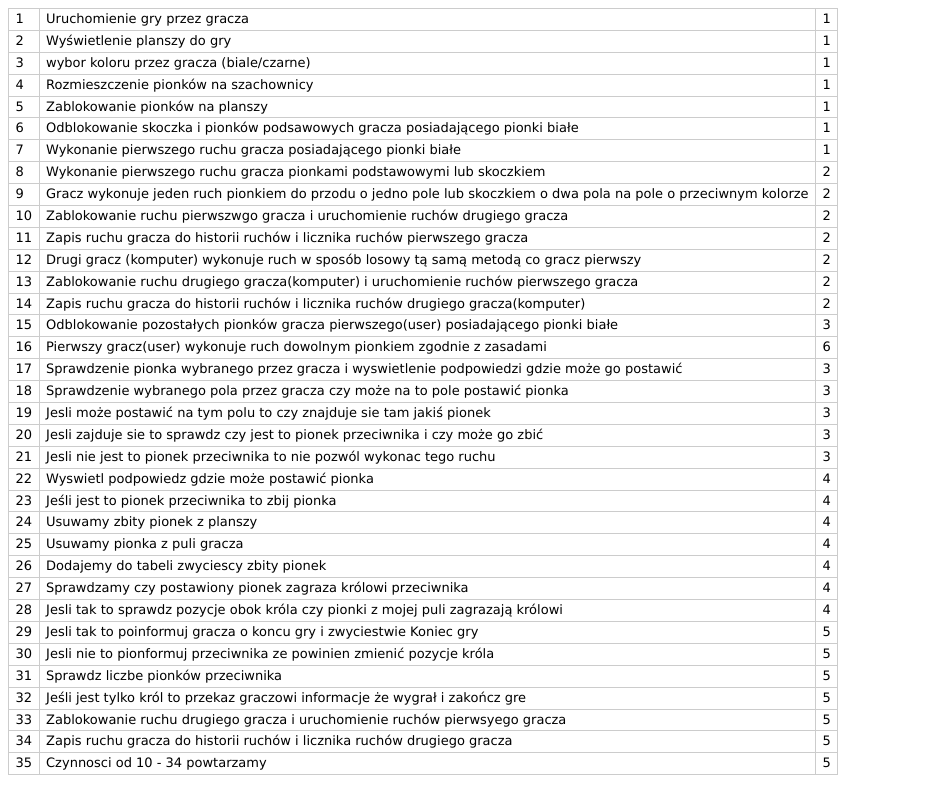
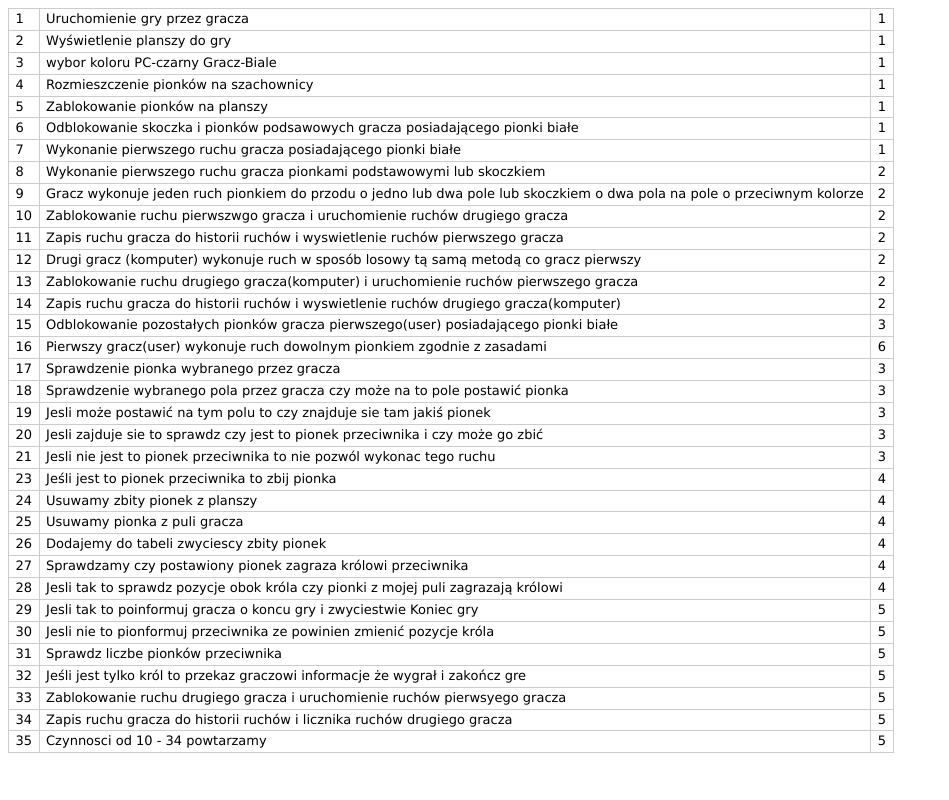
Before and after one commit to peterm10/ChessForAndroid, a plain HTML site: page HistoryGameChess.html in a window 1280 px wide. Shown: the whole page, without its empty margins (0-949 px from the left). Drawn offline with Linux system fonts and the light colour scheme.

Commit message:
Update HistoryGameChess.html

```diff
--- a/HistoryGameChess.html
+++ b/HistoryGameChess.html
@@ -19,7 +19,7 @@
 
 <tr><td>2</td><td>Wyświetlenie planszy do gry</td><td>1</td></tr>
 
-<tr><td>3</td><td>wybor koloru przez gracza (biale/czarne)</td><td>1</td></tr>
+<tr><td>3</td><td>wybor koloru PC-czarny Gracz-Biale</td><td>1</td></tr>
 
 <tr><td>4</td><td>Rozmieszczenie pionków na szachownicy</td><td>1</td></tr>
 
@@ -31,23 +31,23 @@
 
 <tr><td>8</td><td>Wykonanie pierwszego ruchu gracza pionkami podstawowymi lub skoczkiem</td><td>2</td></tr>
 
-<tr><td>9</td><td>Gracz wykonuje jeden ruch pionkiem do przodu o jedno pole lub skoczkiem o dwa pola na pole o przeciwnym kolorze</td><td>2</td></tr>
+<tr><td>9</td><td>Gracz wykonuje jeden ruch pionkiem do przodu o jedno lub dwa pole lub skoczkiem o dwa pola na pole o przeciwnym kolorze</td><td>2</td></tr>
 
 <tr><td>10</td><td>Zablokowanie ruchu pierwszwgo gracza i uruchomienie ruchów drugiego gracza </td><td>2</td></tr>
 
-<tr><td>11</td><td>Zapis ruchu gracza do historii ruchów i licznika ruchów pierwszego gracza</td><td>2</td></tr>
+<tr><td>11</td><td>Zapis ruchu gracza do historii ruchów i wyswietlenie ruchów pierwszego gracza</td><td>2</td></tr>
 
 <tr><td>12</td><td>Drugi gracz (komputer) wykonuje ruch w sposób losowy tą samą metodą co gracz pierwszy</td><td>2</td></tr>
 
 <tr><td>13</td><td>Zablokowanie ruchu drugiego gracza(komputer) i uruchomienie ruchów pierwszego gracza </td><td>2</td></tr>
 
-<tr><td>14</td><td>Zapis ruchu gracza do historii ruchów i licznika ruchów drugiego gracza(komputer)</td><td>2</td></tr>
+<tr><td>14</td><td>Zapis ruchu gracza do historii ruchów i wyswietlenie ruchów drugiego gracza(komputer)</td><td>2</td></tr>
 
 <tr><td>15</td><td>Odblokowanie pozostałych pionków gracza pierwszego(user) posiadającego pionki białe</td><td>3</td></tr>
 
 <tr><td>16</td><td>Pierwszy gracz(user) wykonuje ruch dowolnym pionkiem zgodnie z zasadami</td><td>6</td></tr>
 
-<tr><td>17</td><td>Sprawdzenie pionka wybranego przez gracza i wyswietlenie podpowiedzi gdzie może go postawić </td><td>3</td></tr>
+<tr><td>17</td><td>Sprawdzenie pionka wybranego przez gracza</td><td>3</td></tr>
 
 <tr><td>18</td><td>Sprawdzenie wybranego pola przez gracza czy może na to pole postawić pionka</td><td>3</td></tr>
 
@@ -55,9 +55,7 @@
 
 <tr><td>20</td><td>Jesli zajduje sie to sprawdz czy jest to pionek przeciwnika i czy może go zbić</td><td>3</td></tr>
 
-<tr><td>21</td><td>Jesli nie jest to pionek przeciwnika to nie pozwól wykonac tego ruchu</td><td>3</td></tr>
-
-<tr><td>22</td><td>Wyswietl podpowiedz gdzie może postawić pionka</td><td>4</td></tr>
+<tr><td>21</td><td>Jesli nie jest to pionek przeciwnika to nie pozwól wykonac tego ruchu </td><td>3</td></tr>
 
 <tr><td>23</td><td>Jeśli jest to pionek przeciwnika to zbij pionka</td><td>4</td></tr>
 
```
